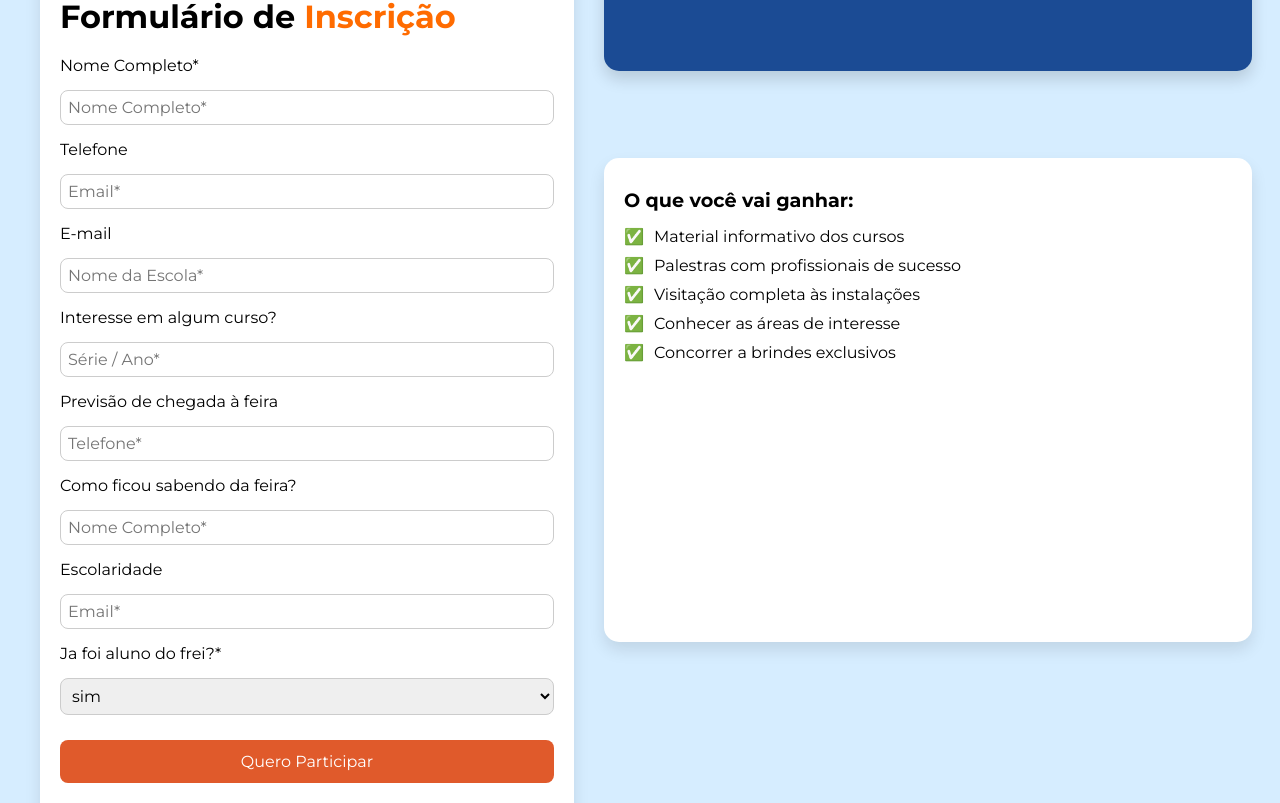
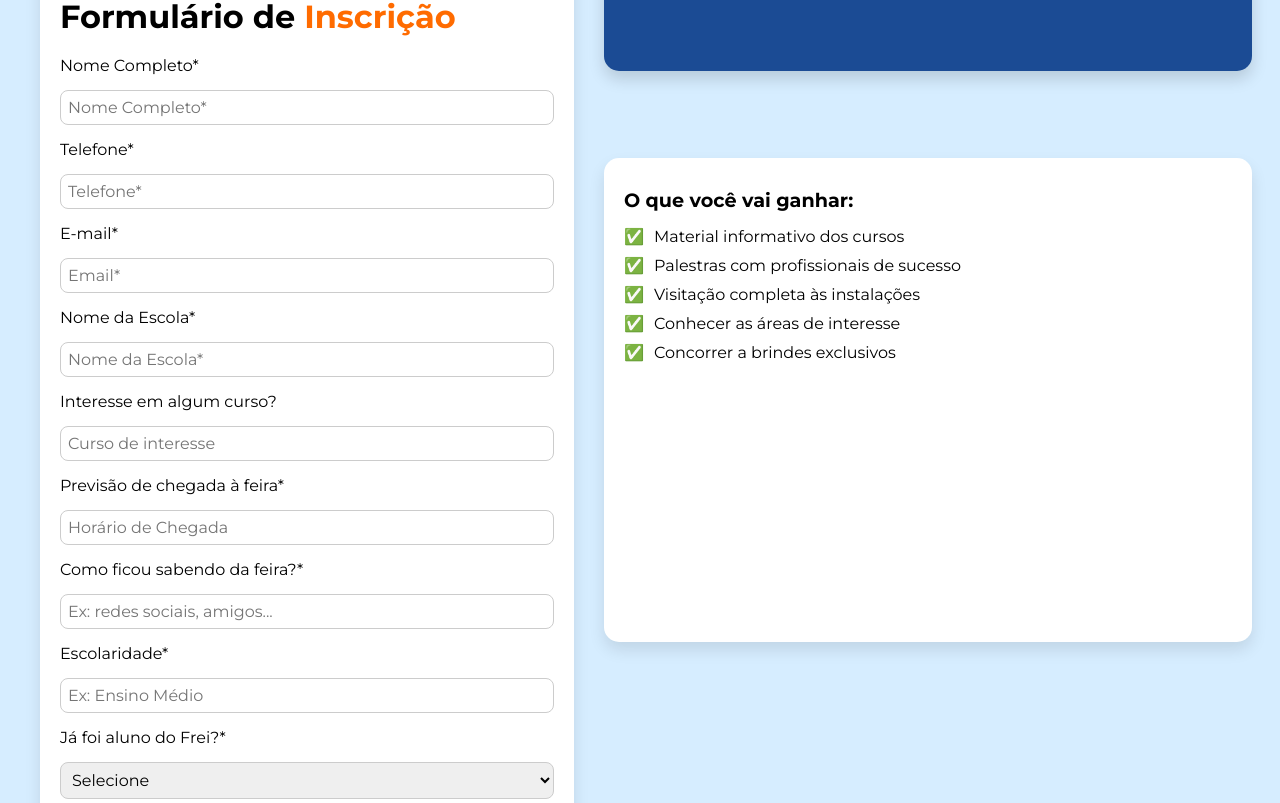
Before and after one commit to Guilherme-op7/feira-app, a React (Vite) app: page / in a window 1280 px wide. Shown: the part 8157-8960 px from the top of the page. Built offline with nearby package versions, Linux system fonts and the light colour scheme.

Commit message:
axios no form

```diff
--- a/package.json
+++ b/package.json
@@ -10,6 +10,7 @@
     "preview": "vite preview"
   },
   "dependencies": {
+    "axios": "^1.11.0",
     "lucide-react": "^0.541.0",
     "react": "^19.1.1",
     "react-dom": "^19.1.1",
--- a/src/pages/app/components/ComoChegar.jsx
+++ b/src/pages/app/components/ComoChegar.jsx
@@ -1,4 +1,47 @@
+import { useState } from "react";
+import axios from "axios";
+
 export function ComoChegar() {
+  const [FormularioD, setFormularioD] = useState({
+    nome: "",
+    telefone: "",
+    email: "",
+    escola: "",
+    curso: "",
+    chegada: "",
+    comoSoube: "",
+    escolaridade: "",
+    exAluno: "",
+  });
+
+  const MudarCampo = (e) => {
+    const { name, value } = e.target;
+    setFormularioD((prev) => ({ ...prev, [name]: value }));
+  };
+
+  const EnviarFormulario = async (e) => {
+    e.preventDefault();
+
+    try {
+      await axios.post("https://backend-leitor-feira.onrender.com/inscricoes", FormularioD);
+      alert("Inscrição enviada com sucesso!");
+      setFormularioD({
+        nome: "",
+        telefone: "",
+        email: "",
+        escola: "",
+        curso: "",
+        chegada: "",
+        comoSoube: "",
+        escolaridade: "",
+        exAluno: "",
+      });
+    } catch (error) {
+      console.error("Erro ao enviar:", error);
+      alert("Erro ao enviar inscrição.");
+    }
+  };
+
   return (
     <div className="comoChegar">
       <h1 className="comoChegar__titulo">Como Chegar</h1>
@@ -22,27 +65,39 @@ export function ComoChegar() {
 
           <div className="comoChegar__formulario">
             <h4>Formulário de <span>Inscrição</span></h4>
-            <form>
+            <form onSubmit={EnviarFormulario}>
               <label>Nome Completo*</label>
-              <input type="text" placeholder="Nome Completo*" required />
-              <label>Telefone</label>
-              <input type="email" placeholder="Email*" required />
-              <label>E-mail</label>
-              <input type="text" placeholder="Nome da Escola*" required />
+              <input type="text" name="nome" value={FormularioD.nome} onChange={MudarCampo} placeholder="Nome Completo*" required />
+
+              <label>Telefone*</label>
+              <input type="text" name="telefone" value={FormularioD.telefone} onChange={MudarCampo} placeholder="Telefone*" required />
+
+              <label>E-mail*</label>
+              <input type="email" name="email" value={FormularioD.email} onChange={MudarCampo} placeholder="Email*" required />
+
+              <label>Nome da Escola*</label>
+              <input type="text" name="escola" value={FormularioD.escola} onChange={MudarCampo} placeholder="Nome da Escola*" required />
+
               <label>Interesse em algum curso?</label>
-              <input type="text" placeholder="Série / Ano*" required />
-              <label>Previsão de chegada à feira</label>
-              <input type="text" placeholder="Telefone*" required />
-              <label>Como ficou sabendo da feira?</label>
-              <input type="text" placeholder="Nome Completo*" required />
-              <label>Escolaridade</label>
-              <input type="email" placeholder="Email*" required />
-              <label>Ja foi aluno do frei?*</label>
-              <select name="" id="">
-                <option value="">sim</option>
-                <option value="">nao</option>
-                <option value="">pretendo</option>
+              <input type="text" name="curso" value={FormularioD.curso} onChange={MudarCampo} placeholder="Curso de interesse" />
+
+              <label>Previsão de chegada à feira*</label>
+              <input type="text" name="chegada" value={FormularioD.chegada} onChange={MudarCampo} placeholder="Horário de Chegada" required />
+
+              <label>Como ficou sabendo da feira?*</label>
+              <input type="text" name="comoSoube" value={FormularioD.comoSoube} onChange={MudarCampo} placeholder="Ex: redes sociais, amigos..." required />
+
+              <label>Escolaridade*</label>
+              <input type="text" name="escolaridade" value={FormularioD.escolaridade} onChange={MudarCampo} placeholder="Ex: Ensino Médio" required />
+
+              <label>Já foi aluno do Frei?*</label>
+              <select name="exAluno" value={FormularioD.exAluno} onChange={MudarCampo} required>
+                <option value="">Selecione</option>
+                <option value="sim">Sim</option>
+                <option value="nao">Não</option>
+                <option value="pretendo">Pretendo</option>
               </select>
+
               <button type="submit">Quero Participar</button>
             </form>
           </div>
@@ -59,8 +114,6 @@ export function ComoChegar() {
             <p>Zona Sul</p>
           </div>
 
-
-
           <div className="comoChegar__beneficios">
             <h4>O que você vai ganhar:</h4>
             <ul>
@@ -72,11 +125,9 @@ export function ComoChegar() {
             </ul>
           </div>
         </div>
-
-
       </div>
     </div>
   );
-};
+}
 
 export default ComoChegar;
--- a/src/pages/app/styles/_footer.scss
+++ b/src/pages/app/styles/_footer.scss
@@ -47,7 +47,6 @@
   width: 50px;
   height: 2px;
   background-color: $accent-color;
-  margin: 10px 0 15px;
 }
 
 .slogan {
```
Also changed, not shown: 1 other file (tests, documents, lock files or other folders).
